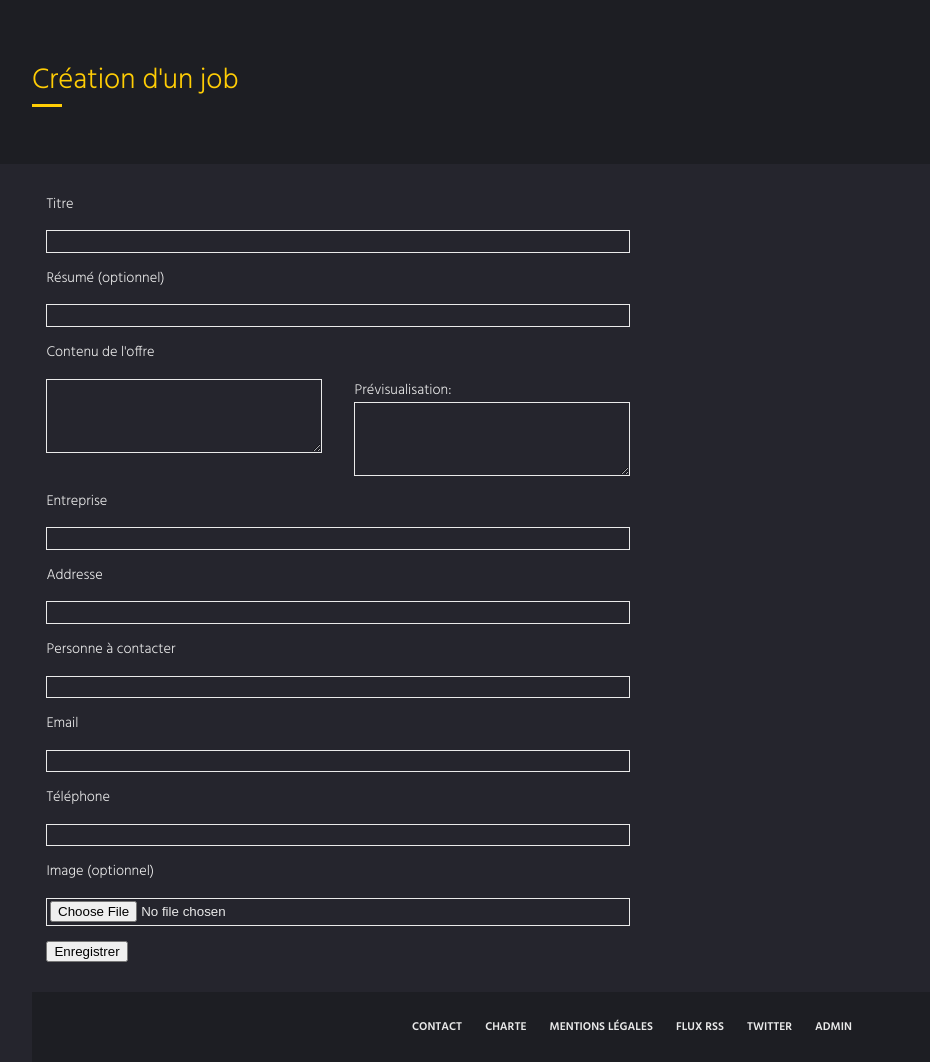
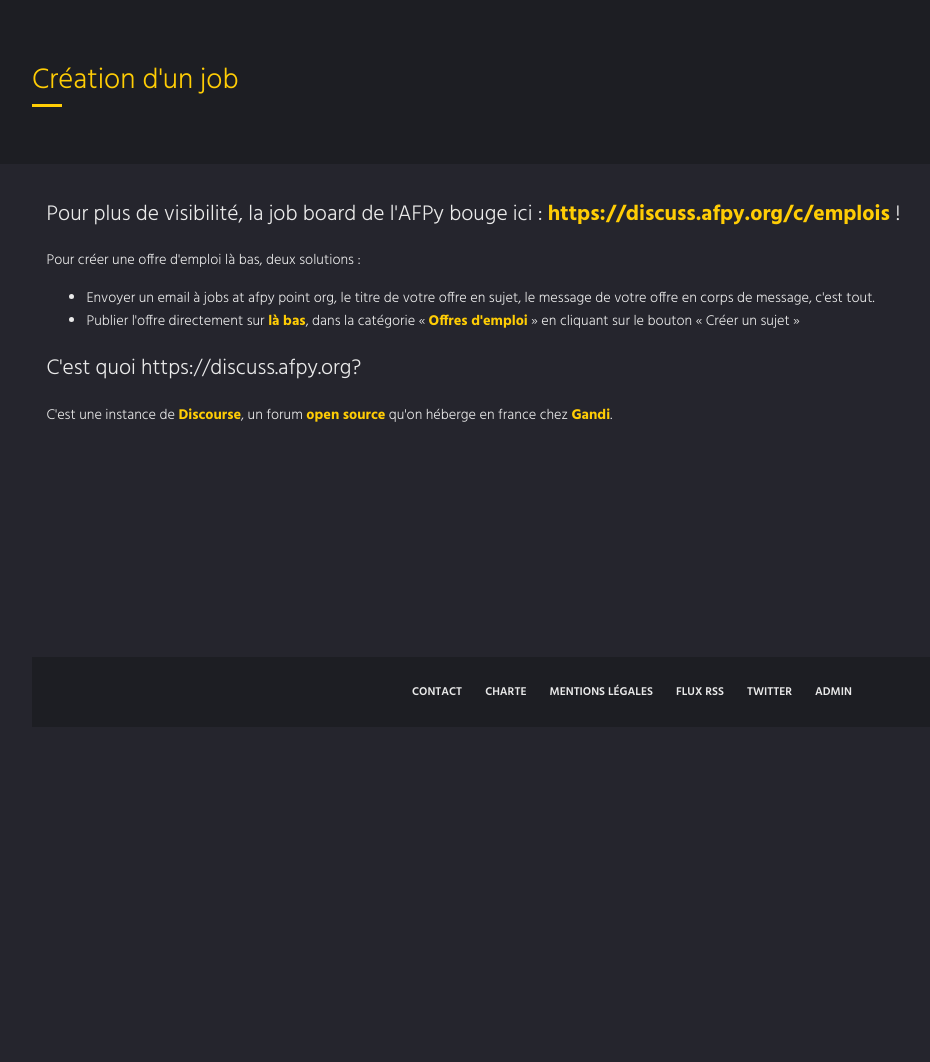
Before and after one commit to AFPy/site, a Flask app: page /emplois/new in a window 1280 px wide. Shown: the part 73-1135 px from the top of the page, without its empty margins (8-938 px from the left). After the commit the page ends 768 px from the top, so only its background shows below. Run offline with Flask 2, Linux system fonts and the light colour scheme; parts of the project's set-up code (start-up, migrations or seed data) failed here and were passed over.

Commit message:
Slowly moving the job board to discuss.afpy.org.

```diff
--- a/afpy/routes/jobs.py
+++ b/afpy/routes/jobs.py
@@ -45,37 +45,6 @@ def jobs_page(current_page: int = 1):
     )
 
 
-@jobs_bp.route("/emplois/new", methods=["GET", "POST"])
+@jobs_bp.route("/emplois/new", methods=["GET"])
 def new_job():
-    form = JobPostForm()
-    if form.validate_on_submit():
-        title = form.title.data
-        content = form.content.data
-        company = form.company.data
-        location = form.location.data
-        contact_info = form.contact_info.data
-        email = form.email.data
-        phone = form.phone.data
-        summary = form.summary.data
-
-        new_job = JobPost.create(
-            title=title,
-            content=content,
-            company=company,
-            location=location,
-            contact_info=contact_info,
-            email=email,
-            phone=phone,
-            summary=summary,
-        )
-        flash("Merci ! Votre offre d'emploi apparaîtra après validation par un des administrateurs.", "success")
-
-        if form.image.data:
-            extension = secure_filename(form.image.data.filename).split(".")[-1].lower()
-            filename = f"emplois.{new_job.id}.{extension}"
-            filepath = f"{config.IMAGES_PATH}/{filename}"
-            request.files[form.image.name].save(filepath)
-            new_job.image_path = filename
-            new_job.save()
-        return redirect(url_for("jobs.jobs_page", current_page=1))
-    return render_template("pages/edit_job.html", form=form, post=None, body_id="edit-post")
+    return render_template("pages/edit_job.html")
--- a/afpy/templates/pages/edit_job.html
+++ b/afpy/templates/pages/edit_job.html
@@ -1,61 +1,23 @@
 {% extends '_parts/base.jinja2' %}
 
 {% block header %}
-    <h1>
-        {% if post %}
-            Modification d'un job
-        {% else %}
-            Création d'un job
-        {% endif %}
-    </h1>
+    <h1>Création d'un job</h1>
 {% endblock header %}
 
 {% block main %}
 
-
     <article>
-        <form method="POST" action="{{ url_for("jobs.new_job") }}" enctype="multipart/form-data">
-            {{ form.hidden_tag() }}
-            {% for field, errors in form.errors.items() %}
-                <div class="alert alert-error">
-                    {{ form[field].label }}: {{ ', '.join(errors) }}
-                </div>
-            {% endfor %}
-            <label>{{ form.title.label }}
-                {{ form.title(size=40) }}
-            </label>
-            <label>{{ form.summary.label }}
-                {{ form.summary(size=100) }}
-            </label>
-            <label>{{ form.content.label }}
-                <div class="pagedown-row">
-                    <div class="pagedown-column">
-                        {{ form.content(only_input=True, rows=30) }}
-                    </div>
-                    <div class="pagedown-column" style="margin-left: 40px;">
-                        Prévisualisation:
-                        {{ form.content(only_preview=True) }}
-                    </div>
-                </div>            </label>
-            <label>{{ form.company.label }}
-                {{ form.company(size=40) }}
-            </label>
-            <label>{{ form.location.label }}
-                {{ form.location(size=40) }}
-            </label>
-            <label>{{ form.contact_info.label }}
-                {{ form.contact_info(size=40) }}
-            </label>
-            <label>{{ form.email.label }}
-                {{ form.email(size=40) }}
-            </label>
-            <label>{{ form.phone.label }}
-                {{ form.phone(size=40) }}
-            </label>
-            <label>{{ form.image.label }}
-                {{ form.image }}
-            </label>
-            <input type="submit" name="submit" value="Enregistrer" />
-        </form>
+      <h2>Pour plus de visibilité, la job board de l'AFPy bouge ici : <a href="https://discuss.afpy.org/c/emplois/14">https://discuss.afpy.org/c/emplois</a> !</h2>
+      <p>
+        Pour créer une offre d'emploi là bas, deux solutions :<br/>
+        <ul>
+          <li>Envoyer un email à jobs at afpy point org, le titre de votre offre en sujet, le message de votre offre en corps de message, c'est tout.</li>
+          <li>Publier l'offre directement sur <a href="https://discuss.afpy.org">là bas</a>, dans la catégorie « <a href="https://discuss.afpy.org/c/emplois/14">Offres d'emploi</a> » en cliquant sur le bouton « Créer un sujet »</li>
+        </ul>
+      </p>
+      <h2>C'est quoi https://discuss.afpy.org?</h2>
+      <p>
+        C'est une instance de <a href="https://discourse.org">Discourse</a>, un forum <a href="https://github.com/discourse/discourse">open source</a> qu'on héberge en france chez <a href="https://www.gandi.net/fr">Gandi</a>.
+      </p>
     </article>
 {% endblock main %}
```
